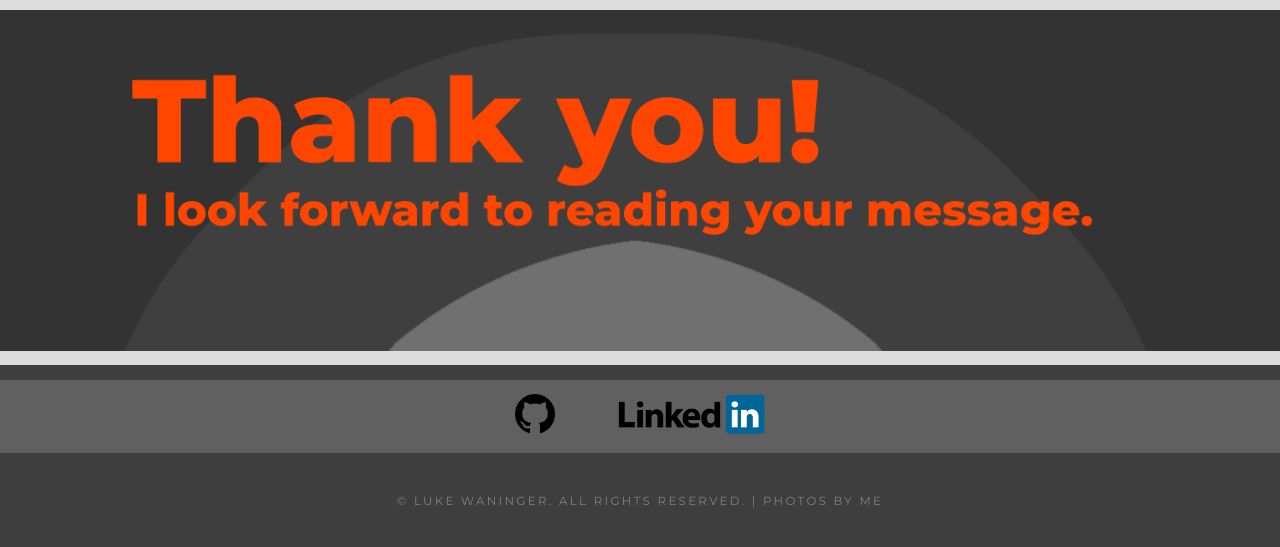
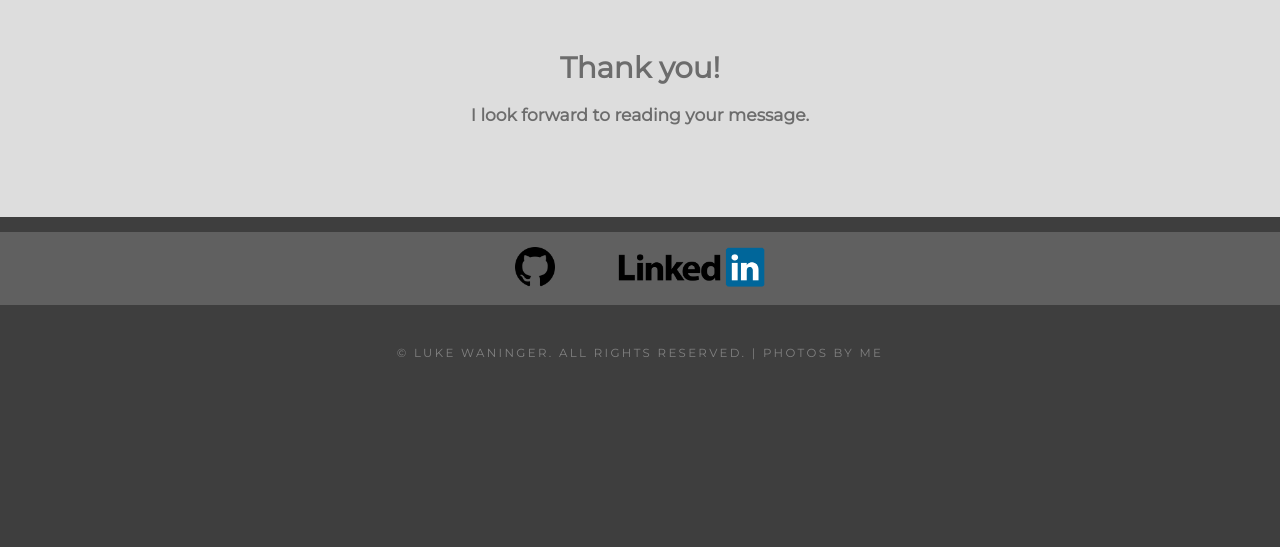
Before and after one commit to aajibad1/waninger, a Flask app: page /thanks in a window 1280 px wide. Shown: the part 138-685 px from the top of the page. Run offline with Flask 2, Linux system fonts and the light colour scheme.

Commit message:
replaced thanks img with html components

```diff
--- a/application.py
+++ b/application.py
@@ -12,7 +12,14 @@ import smtplib
 from wtforms import Form, StringField, SubmitField, TextAreaField, validators
 
 
-DEBUG = False
+DEBUG = True
+
+if DEBUG:
+    try:
+        from settings import load_environment
+        load_environment()
+    except:
+        pass
 
 
 BP = Blueprint(
--- a/static/style.css
+++ b/static/style.css
@@ -320,17 +320,9 @@ ul li {
     margin: 2px 0px 0px 0px;
 }
 
-/* thanks */
 #thanks {
-    padding: 10px 0 !important;
+    padding: 30px 0 75px 0 !important;
 }
-
-#thanks img {
-    height: 100%;
-    width: 100%;
-    object-fit: cover;
-}
-
 
 /*********************************************************************************/
 /* Tables                                                                        */
--- a/waninger/templates/thanks.html
+++ b/waninger/templates/thanks.html
@@ -2,6 +2,7 @@
 
 {%  block content %}
     <div id="thanks">
-       <img src="{{ url_for('static', filename='thanks.png') }}" alt="Thanks!") />
+        <h1>Thank you!</h1>
+        <h3>I look forward to reading your message.</h3>
     </div>
 {% endblock %}
```
Also changed, not shown: static/thanks.png (deleted), 1 other file.
